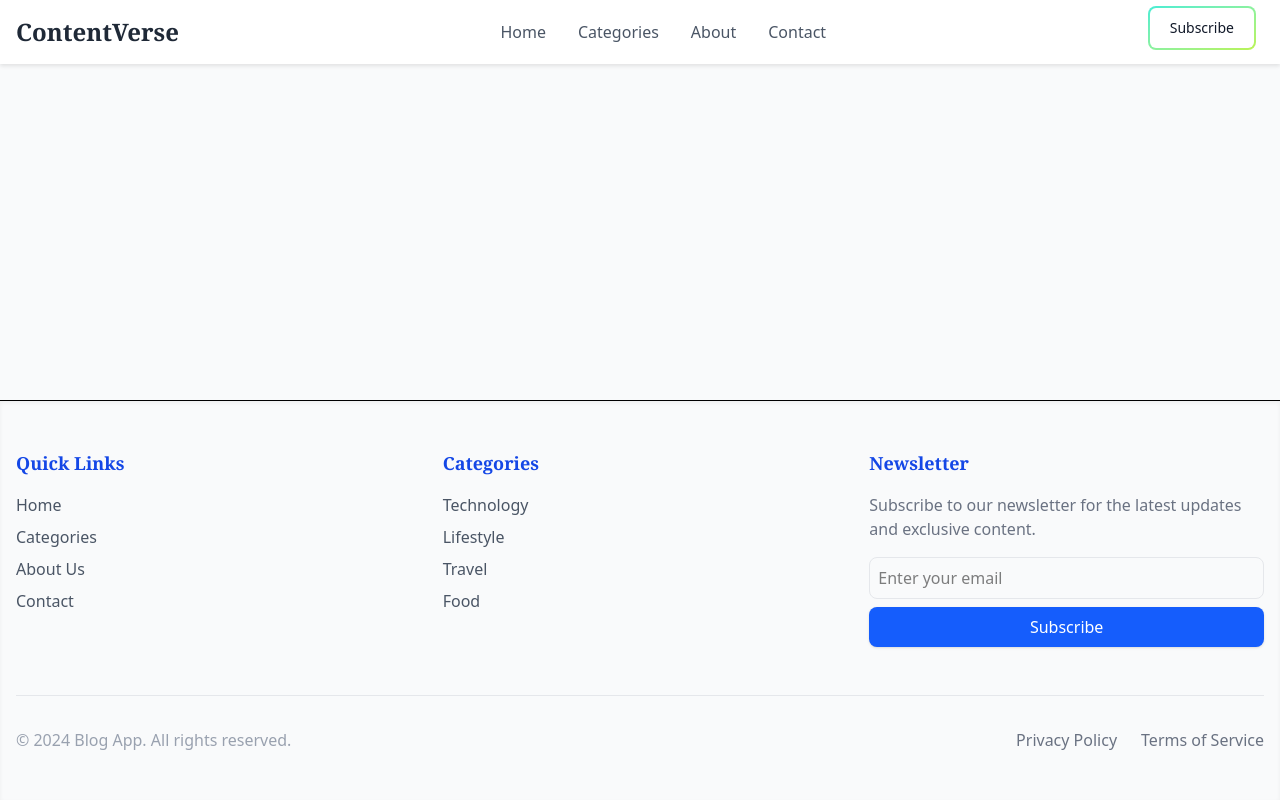
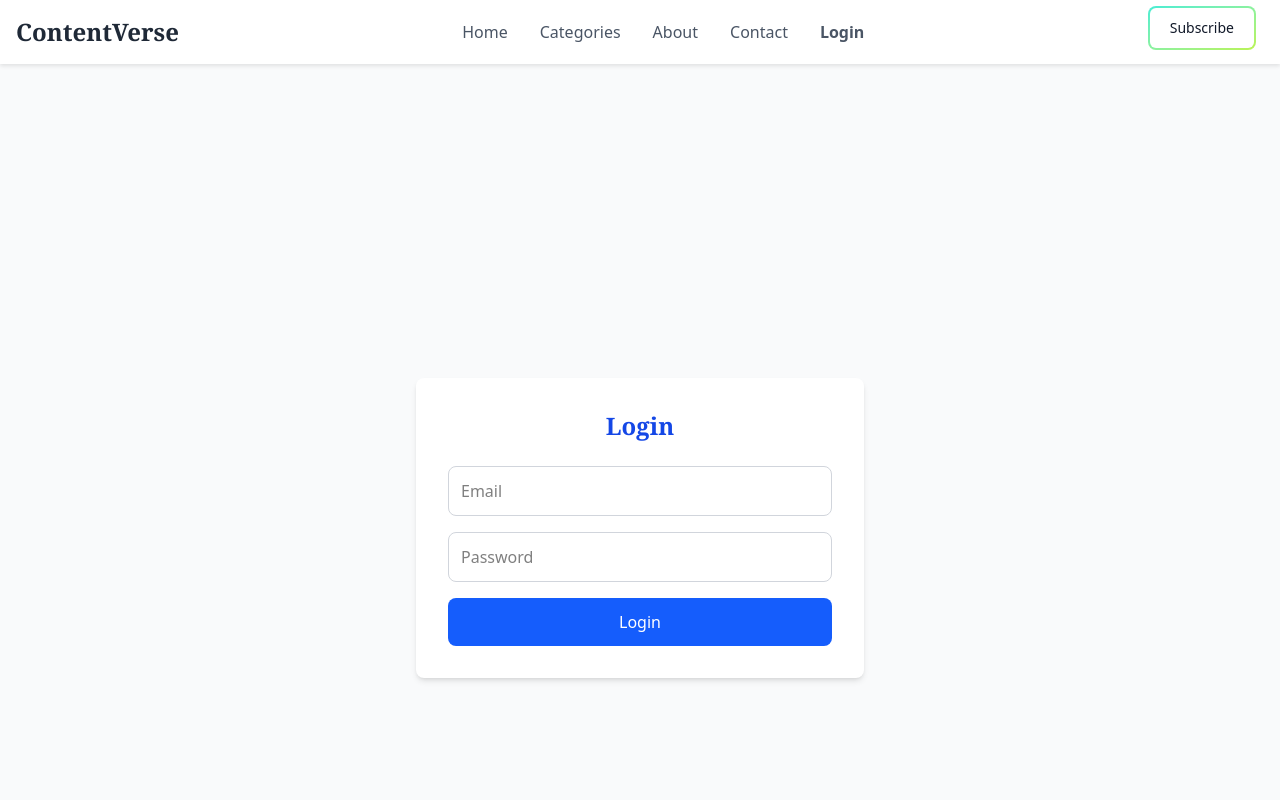
Before and after one commit to curiouscoder-cmd/nityablogweb, a React (Vite) app: page /login in a window 1280 px wide. Shown: the top 800 px of the page. Built offline with nearby package versions, Linux system fonts and the light colour scheme.

Commit message:
created login page

```diff
--- a/src/App.jsx
+++ b/src/App.jsx
@@ -6,22 +6,21 @@ import BlogDetails from "./components/BlogDetails";
 import Categories from "./pages/Categories";
 import About from "./pages/About";
 import Contact from "./pages/Contact";
-import { useState } from "react";
+import Login from "./pages/Login";
 
 const App = () => {
-  const [blurContent, setBlurContent] = useState(false);
-
   return (
     <Router>
       <div className="min-h-screen bg-gray-50 flex flex-col">
-        <Navbar setBlurContent={setBlurContent} />
-        <main className={`pt-16 flex-grow transition-all duration-300 ${blurContent ? "filter blur-sm" : ""}`}>
+        <Navbar />
+        <main className="pt-16 flex-grow">
           <Routes>
             <Route path="/" element={<Home />} />
             <Route path="/blog/:id" element={<BlogDetails />} />
             <Route path="/categories" element={<Categories />} />
             <Route path="/about" element={<About />} />
             <Route path="/contact" element={<Contact />} />
+            <Route path="/login" element={<Login />} />
           </Routes>
         </main>
         <Footer />
--- a/src/components/Navbar.jsx
+++ b/src/components/Navbar.jsx
@@ -98,6 +98,7 @@ const Navbar = ({ setBlurContent }) => {
             <Link to="/categories" className="text-gray-600 hover:text-gray-900">Categories</Link>
             <Link to="/about" className="text-gray-600 hover:text-gray-900">About</Link>
             <Link to="/contact" className="text-gray-600 hover:text-gray-900">Contact</Link>
+            <Link to="/login" className="text-gray-600 hover:text-blue-700 font-semibold transition-colors">Login</Link>
           </div>
 
           <div className="navbar-actions">
@@ -171,6 +172,7 @@ const Navbar = ({ setBlurContent }) => {
           <Link to="/categories" className="block px-3 py-2 text-gray-600 hover:text-gray-900">Categories</Link>
           <Link to="/about" className="block px-3 py-2 text-gray-600 hover:text-gray-900">About</Link>
           <Link to="/contact" className="block px-3 py-2 text-gray-600 hover:text-gray-900">Contact</Link>
+          <Link to="/login" className="block px-3 py-2 text-gray-600 hover:text-blue-700 font-semibold transition-colors">Login</Link>
         </div>
       </div>
     </nav>
--- /dev/null
+++ b/src/pages/Login.jsx
@@ -0,0 +1,58 @@
+import { useState } from "react";
+
+const Login = () => {
+  const [email, setEmail] = useState("");
+  const [password, setPassword] = useState("");
+  const [error, setError] = useState("");
+  const [success, setSuccess] = useState(false);
+
+  const handleSubmit = (e) => {
+    e.preventDefault();
+    setError("");
+    setSuccess(false);
+
+    // Simple validation (replace with real auth logic)
+    if (!email || !password) {
+      setError("Please enter both email and password.");
+      return;
+    }
+    // Simulate login success
+    setSuccess(true);
+  };
+
+  return (
+    <div className="min-h-screen flex items-center justify-center bg-gray-50">
+      <div className="bg-white p-8 rounded-lg shadow-md w-full max-w-md">
+        <h2 className="text-2xl font-bold mb-6 text-center text-blue-700 font-serif">Login</h2>
+        <form onSubmit={handleSubmit} className="space-y-4">
+          <input
+            type="email"
+            className="w-full p-3 border border-gray-300 rounded-lg focus:ring-2 focus:ring-blue-500"
+            placeholder="Email"
+            value={email}
+            onChange={e => setEmail(e.target.value)}
+            required
+          />
+          <input
+            type="password"
+            className="w-full p-3 border border-gray-300 rounded-lg focus:ring-2 focus:ring-blue-500"
+            placeholder="Password"
+            value={password}
+            onChange={e => setPassword(e.target.value)}
+            required
+          />
+          <button
+            type="submit"
+            className="w-full bg-blue-600 text-white py-3 rounded-lg hover:bg-blue-700 transition-colors"
+          >
+            Login
+          </button>
+          {error && <p className="text-red-600 text-sm">{error}</p>}
+          {success && <p className="text-green-600 text-sm">Login successful!</p>}
+        </form>
+      </div>
+    </div>
+  );
+};
+
+export default Login;
```
